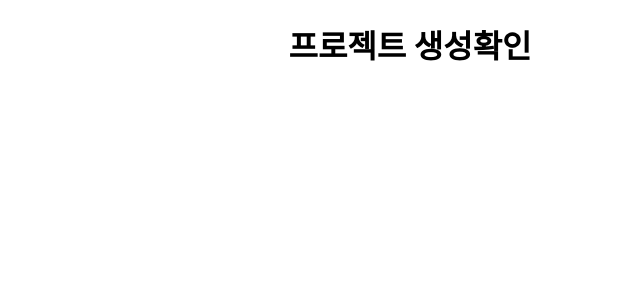
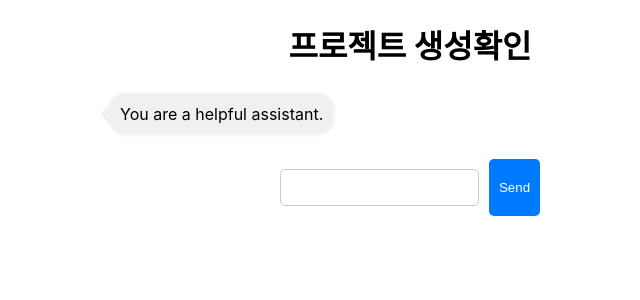
Before and after one commit to yyerrim/newsearch_client, a React (Create React App) app: page / in a window 1280 px wide. Shown: the top 300 px of the page, without its empty margins (230-870 px from the left). Built offline with nearby package versions, Linux system fonts and the light colour scheme.

Commit message:
gpt 챗봇 생성

```diff
--- a/package.json
+++ b/package.json
@@ -6,6 +6,8 @@
     "@testing-library/jest-dom": "^5.17.0",
     "@testing-library/react": "^13.4.0",
     "@testing-library/user-event": "^13.5.0",
+    "axios": "^1.7.2",
+    "dotenv": "^16.4.5",
     "react": "^18.3.1",
     "react-dom": "^18.3.1",
     "react-router-dom": "^6.25.1",
--- a/src/App.js
+++ b/src/App.js
@@ -1,9 +1,11 @@
 import "./App.css";
+import ChatBot from "./components/ChatBot";
 
 function App() {
   return (
     <div className="App">
       <h1>프로젝트 생성확인</h1>
+      <ChatBot />
     </div>
   );
 }
--- /dev/null
+++ b/src/components/ChatBot.css
@@ -0,0 +1,86 @@
+/* src/components/ChatBot.css */
+.chat-container {
+  display: flex;
+  flex-direction: column;
+  align-items: center;
+  margin: 20px;
+}
+
+.messages {
+  width: 100%;
+  max-width: 600px;
+  margin-bottom: 20px;
+  display: flex;
+  flex-direction: column;
+}
+
+.message {
+  display: flex;
+  margin: 10px 0;
+}
+
+.user-message {
+  background-color: #daf8da;
+  padding: 10px;
+  border-radius: 15px;
+  margin: 5px 0;
+  align-self: flex-end;
+  max-width: 70%;
+  box-shadow: 0px 0px 5px rgba(0, 0, 0, 0.1);
+  position: relative;
+}
+
+.user-message::after {
+  content: "";
+  position: absolute;
+  top: 50%;
+  right: -10px;
+  width: 0;
+  height: 0;
+  border: 10px solid transparent;
+  border-left-color: #daf8da;
+  border-right: 0;
+  margin-top: -10px;
+}
+
+.bot-message {
+  background-color: #f0f0f0;
+  padding: 10px;
+  border-radius: 15px;
+  margin: 5px 0;
+  align-self: flex-start;
+  max-width: 70%;
+  box-shadow: 0px 0px 5px rgba(0, 0, 0, 0.1);
+  position: relative;
+}
+
+.bot-message::after {
+  content: "";
+  position: absolute;
+  top: 50%;
+  left: -10px;
+  width: 0;
+  height: 0;
+  border: 10px solid transparent;
+  border-right-color: #f0f0f0;
+  border-left: 0;
+  margin-top: -10px;
+}
+
+input {
+  width: calc(100% - 80px);
+  padding: 10px;
+  margin: 10px 0;
+  border-radius: 5px;
+  border: 1px solid #ccc;
+}
+
+button {
+  padding: 10px;
+  border-radius: 5px;
+  border: none;
+  background-color: #007bff;
+  color: white;
+  cursor: pointer;
+  margin-left: 10px;
+}
--- /dev/null
+++ b/src/components/ChatBot.jsx
@@ -0,0 +1,80 @@
+// src/components/ChatBot.jsx
+import React, { useState } from "react";
+import axios from "axios";
+import "./ChatBot.css";
+
+const ChatBot = () => {
+  const [messages, setMessages] = useState([
+    { role: "system", content: "You are a helpful assistant." },
+  ]);
+  const [input, setInput] = useState("");
+
+  const handleInputChange = (e) => {
+    setInput(e.target.value);
+  };
+
+  const handleSendMessage = async () => {
+    const userMessage = { role: "user", content: input };
+    setMessages([...messages, userMessage]);
+
+    const response = await getChatbotResponse([...messages, userMessage]);
+    const botMessage = { role: "assistant", content: response };
+    setMessages([...messages, userMessage, botMessage]);
+
+    setInput("");
+  };
+
+  const getChatbotResponse = async (messageHistory) => {
+    const API_KEY = process.env.REACT_APP_API_KEY;
+    const API_URL = process.env.REACT_APP_API_URL;
+
+    try {
+      const response = await axios.post(
+        API_URL,
+        {
+          model: "gpt-4o-mini",
+          messages: messageHistory,
+        },
+        {
+          headers: {
+            "Content-Type": "application/json",
+            Authorization: `Bearer ${API_KEY}`,
+          },
+        }
+      );
+
+      console.log("API response:", response);
+      return response.data.choices[0].message.content.trim();
+    } catch (error) {
+      console.error("Error fetching chatbot response:", error);
+      console.error(
+        "Error details:",
+        error.response ? error.response.data : error.message
+      );
+      return "Sorry, something went wrong. Please try again.";
+    }
+  };
+
+  return (
+    <div className="chat-container">
+      <div className="messages">
+        {messages.map((msg, index) => (
+          <div
+            key={index}
+            className={`message ${
+              msg.role === "user" ? "user-message" : "bot-message"
+            }`}
+          >
+            {msg.content}
+          </div>
+        ))}
+      </div>
+      <div style={{ display: "flex" }}>
+        <input type="text" value={input} onChange={handleInputChange} />
+        <button onClick={handleSendMessage}>Send</button>
+      </div>
+    </div>
+  );
+};
+
+export default ChatBot;
```
Also changed, not shown: 1 other file (tests, documents, lock files or other folders).
